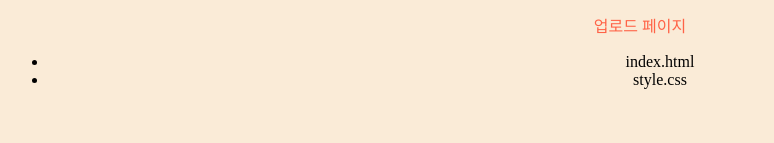
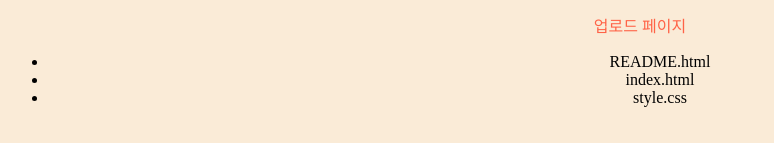
Before and after one commit to juyeon1570/test, a plain HTML site: page index.html in a window 1280 px wide. Shown: the part 182-325 px from the top of the page, without its empty margins (0-774 px from the left). Drawn offline with Linux system fonts and the light colour scheme.

Commit message:
index.html 수정, README.html 수정

```diff
--- a/index.html
+++ b/index.html
@@ -12,6 +12,7 @@
     <p>git 테스트 페이지입니다!</p>
     <p>업로드 페이지</p>
     <ul>
+        <li>README.html</li>
         <li>index.html</li>
         <li>style.css</li>
     </ul>
```
